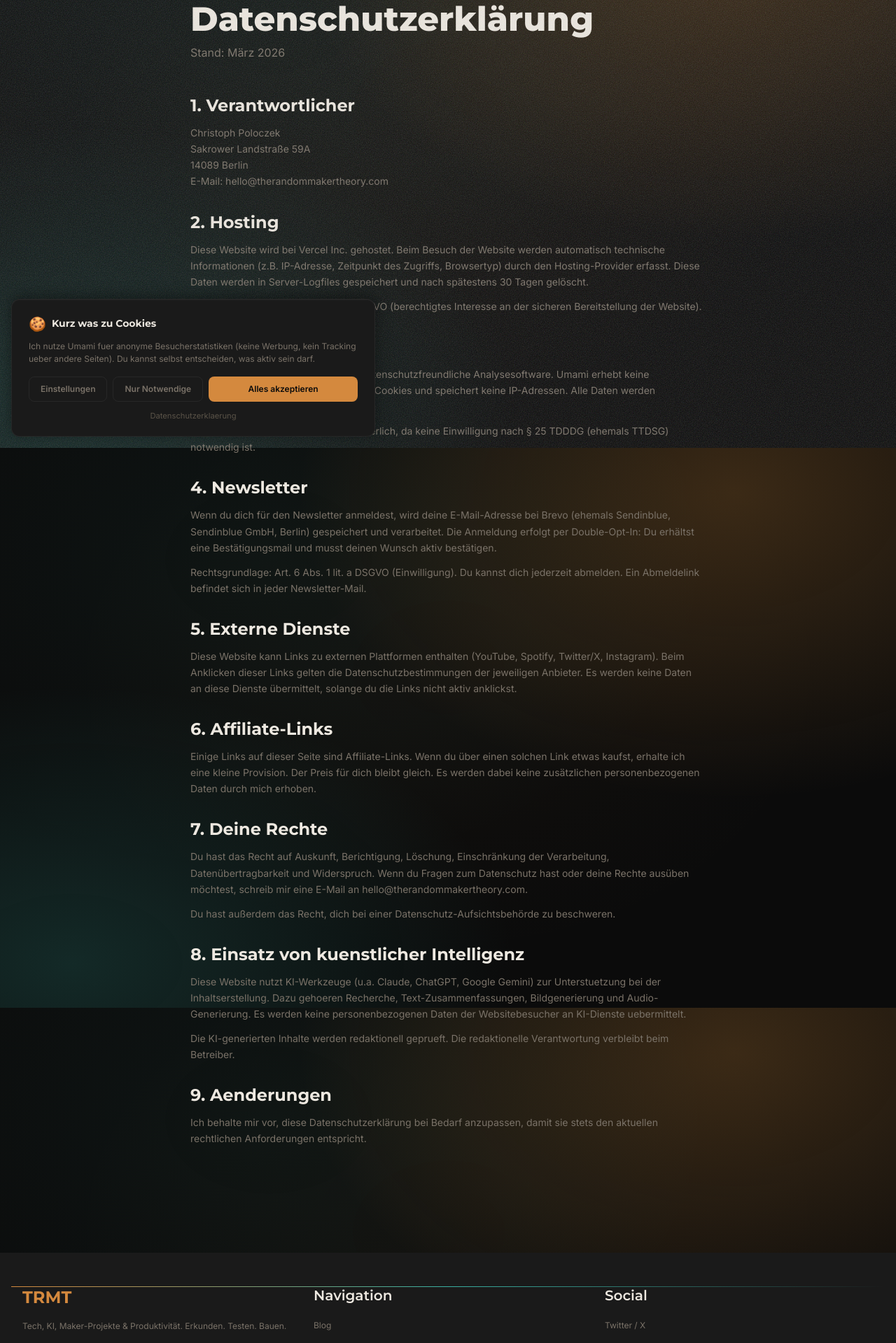
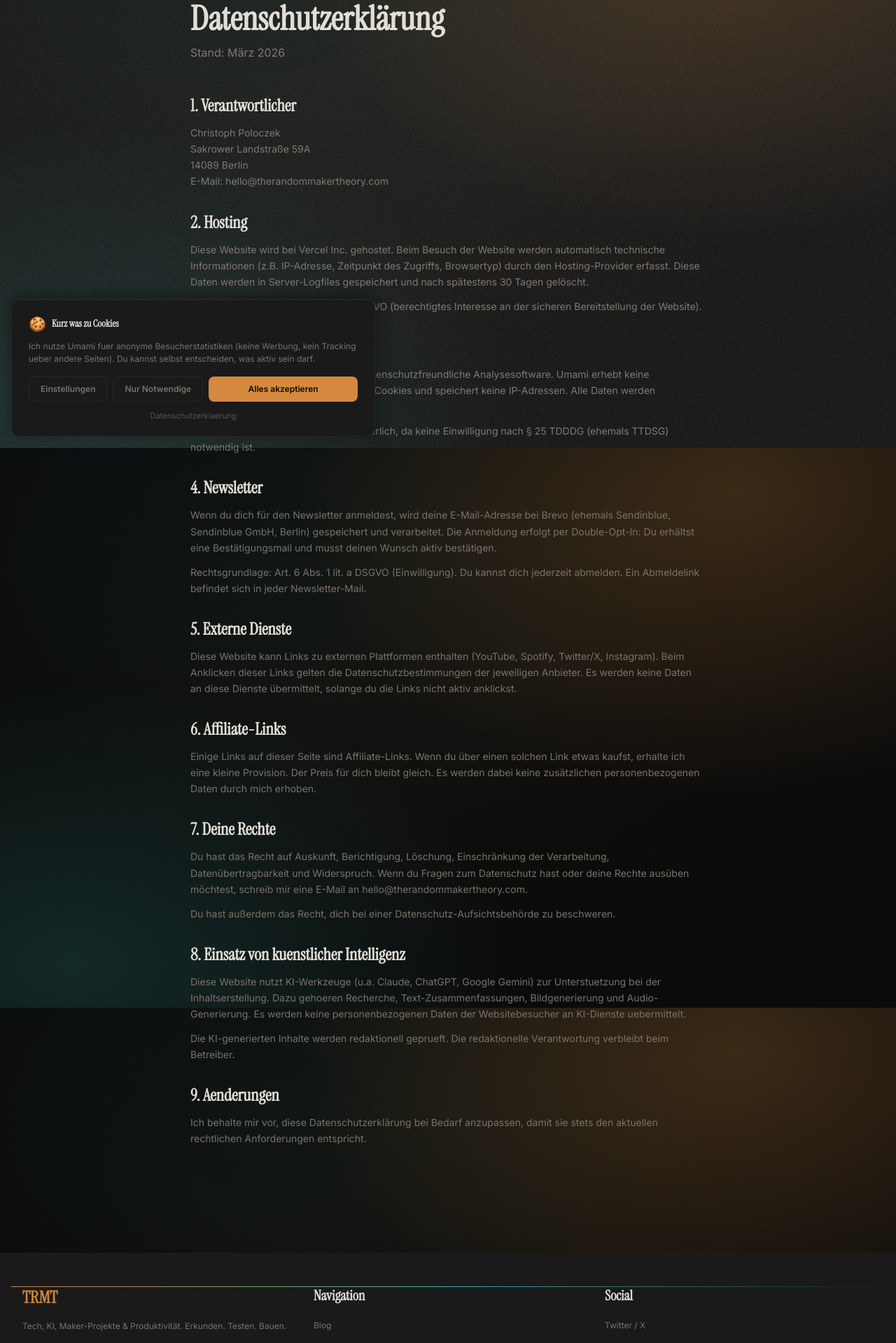
Before and after one commit to pollography/the-random-maker-theory, a SvelteKit app: page /datenschutz in a window 1280 px wide. Shown: the part 160-2079 px from the top of the page at 70% size. Built offline with nearby package versions, Linux system fonts and the light colour scheme.

Commit message:
content: update 2026-03-09 22:44

```diff
--- a/src/app.css
+++ b/src/app.css
@@ -1,4 +1,4 @@
-@import url('https://fonts.googleapis.com/css2?family=Montserrat:wght@400;500;600;700;800&family=Inter:wght@300;400;500;600;700;800&family=JetBrains+Mono:wght@400;500;600&display=swap');
+@import url('https://fonts.googleapis.com/css2?family=Instrument+Serif:ital@0;1&family=Inter:wght@300;400;500;600;700;800&family=JetBrains+Mono:wght@400;500;600&display=swap');
 @import './lib/design-system/tokens.css';
 
 @tailwind base;
@@ -40,34 +40,38 @@ body {
 /* Text hierarchy */
 h1 {
 	font-family: var(--font-display);
-	font-weight: var(--font-weight-extrabold);
+	font-weight: 400;
 	font-size: var(--font-size-4xl);
 	line-height: var(--line-height-tight);
 	color: var(--color-text);
+	opacity: 0.95;
 }
 
 h2 {
 	font-family: var(--font-display);
-	font-weight: var(--font-weight-bold);
+	font-weight: 400;
 	font-size: var(--font-size-3xl);
 	line-height: var(--line-height-snug);
 	color: var(--color-text);
+	opacity: 0.95;
 }
 
 h3 {
 	font-family: var(--font-display);
-	font-weight: var(--font-weight-bold);
+	font-weight: 400;
 	font-size: var(--font-size-2xl);
 	line-height: var(--line-height-snug);
 	color: var(--color-text);
+	opacity: 0.95;
 }
 
 h4 {
 	font-family: var(--font-display);
-	font-weight: var(--font-weight-semibold);
+	font-weight: 400;
 	font-size: var(--font-size-xl);
 	line-height: var(--line-height-snug);
 	color: var(--color-text);
+	opacity: 0.95;
 }
 
 p {
--- a/src/routes/+page.svelte
+++ b/src/routes/+page.svelte
@@ -103,9 +103,9 @@
 <section class="hero">
 	<div class="hero-badge">Tech · KI · Maker · Produktivität</div>
 	<h1 class="hero-title">
-		The Random<br/>Maker Theory
+		The <em class="hero-accent">Random</em> Maker Theory
 	</h1>
-	<p class="hero-subtitle">Erkunden. Testen. Bauen.</p>
+	<p class="hero-subtitle"><em class="hero-accent">Erkunden.</em> Testen. Bauen.</p>
 	<div class="hero-actions">
 		<a href="/blog" class="btn-honey">Zum Blog</a>
 		<a href="/podcast" class="btn-teal">Zum Hoeren</a>
@@ -213,21 +213,29 @@
 
 	.hero-title {
 		font-family: var(--font-display);
-		font-weight: var(--font-weight-extrabold);
+		font-weight: 400;
 		font-size: clamp(44px, 8vw, 80px);
 		line-height: 1.05;
-		letter-spacing: -0.03em;
+		letter-spacing: -0.02em;
 		color: var(--color-text);
 		margin: 0 0 20px;
+		opacity: 0.95;
+	}
+
+	.hero-accent {
+		color: var(--color-accent-honey);
+		font-style: italic;
 	}
 
 	.hero-subtitle {
+		font-family: var(--font-display);
+		font-style: italic;
 		font-size: var(--font-size-xl);
 		color: var(--color-text-muted);
 		max-width: 480px;
 		margin: 0 auto 40px;
 		line-height: var(--line-height-relaxed);
-		letter-spacing: 0.04em;
+		letter-spacing: 0.02em;
 	}
 
 	.hero-actions {
@@ -306,11 +314,12 @@
 
 	.intro-headline {
 		font-family: var(--font-display);
-		font-weight: var(--font-weight-bold);
+		font-weight: 400;
 		font-size: clamp(24px, 4vw, 36px);
 		color: var(--color-accent-honey);
 		margin: 0 0 20px;
 		letter-spacing: -0.01em;
+		opacity: 0.95;
 	}
 
 	.intro-text {
@@ -336,9 +345,10 @@
 
 	.stat-number {
 		font-family: var(--font-display);
-		font-weight: var(--font-weight-extrabold);
+		font-weight: 400;
 		font-size: var(--font-size-2xl);
 		color: var(--color-text);
+		opacity: 0.95;
 	}
 
 	.stat-label {
@@ -393,10 +403,11 @@
 
 	.pillar-title {
 		font-family: var(--font-display);
-		font-weight: var(--font-weight-bold);
-		font-size: var(--font-size-base);
+		font-weight: 400;
+		font-size: var(--font-size-md);
 		color: var(--color-text);
 		margin: 0 0 6px;
+		opacity: 0.95;
 	}
 
 	.pillar-desc {
@@ -418,10 +429,11 @@
 
 	.section-title {
 		font-family: var(--font-display);
-		font-weight: var(--font-weight-bold);
+		font-weight: 400;
 		font-size: var(--font-size-2xl);
 		color: var(--color-text);
 		margin: 0;
+		opacity: 0.95;
 	}
 
 	.section-link {
--- a/tailwind.config.js
+++ b/tailwind.config.js
@@ -54,7 +54,7 @@ export default {
 
 			fontFamily: {
 				sans: ['Inter', 'system-ui', '-apple-system', 'sans-serif'],
-				display: ['Montserrat', 'Inter', 'sans-serif'],
+				display: ['Instrument Serif', 'Georgia', 'serif'],
 				mono: ['JetBrains Mono', 'Fira Code', 'monospace'],
 			},
 
```
Also changed, not shown: src/lib/design-system/tokens.css.
